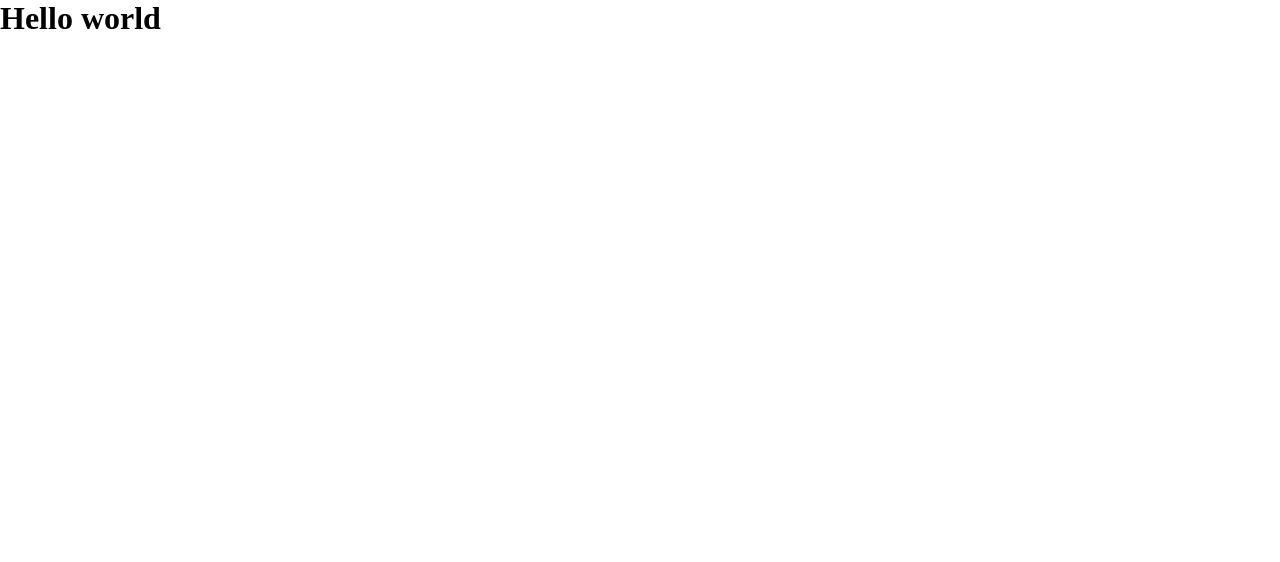
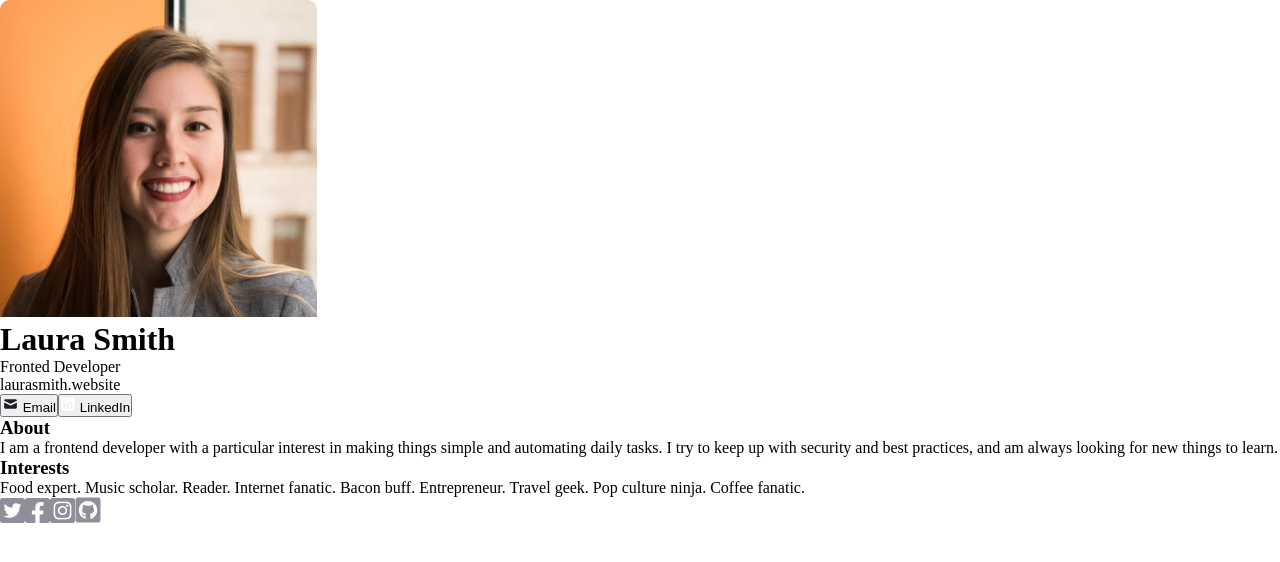
Before and after one commit to JuanDCeballos/digital-business-card, a React app: page / in a window 1280 px wide. Shown: the top 562 px of the page. Built offline with nearby package versions, Linux system fonts and the light colour scheme; the HTML template or start-up script is replaced by a standard one.

Commit message:
Structure of the app

```diff
--- a/src/App.jsx
+++ b/src/App.jsx
@@ -1,9 +1,16 @@
+import Info from './components/Info';
+import About from './components/About';
+import Interests from './components/Interests';
+import Footer from './components/Footer';
 import './App.css';
 
 const App = () => {
   return (
     <>
-      <h1>Hello world</h1>
+      <Info />
+      <About />
+      <Interests />
+      <Footer />
     </>
   );
 };
```
